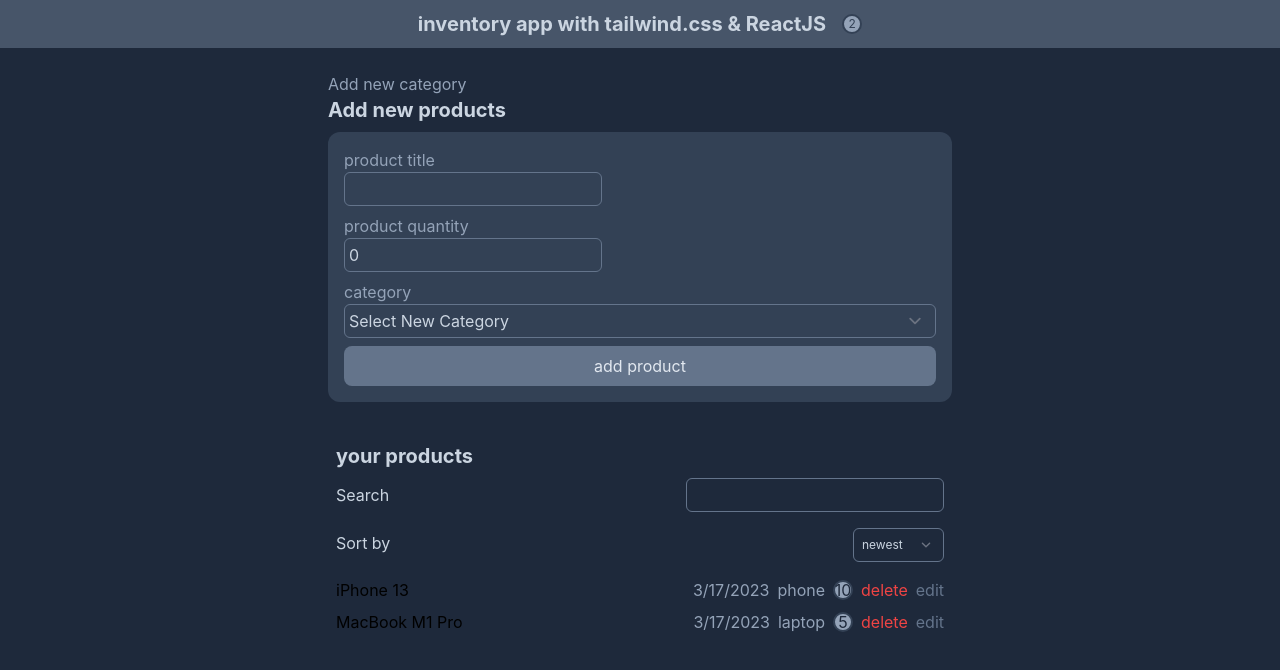
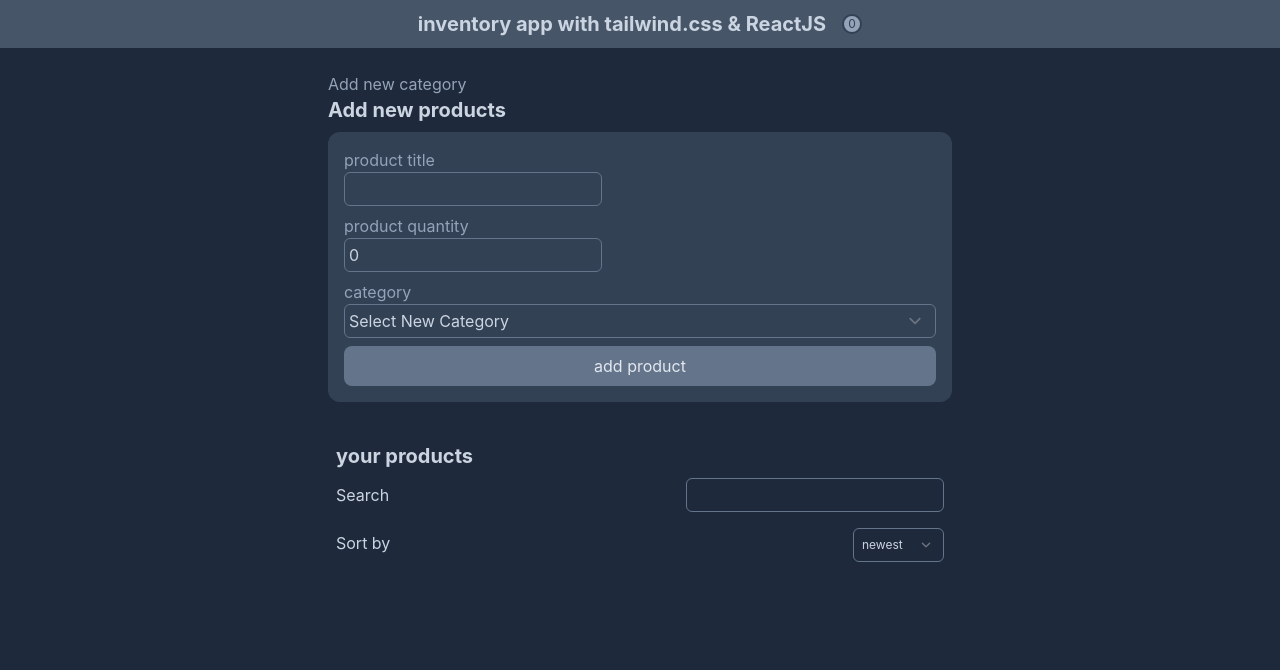
Before and after one commit to IsAmirMmd/inventory-app, a React (Create React App) app: page / in a window 1280 px wide. Shown: the top 670 px of the page. Built offline with nearby package versions, Linux system fonts and the light colour scheme.

Commit message:
loading and saving from/to localStorage

```diff
--- a/src/App.js
+++ b/src/App.js
@@ -9,9 +9,9 @@ import ProductList from "./components/ProductList";
 import FilterProduct from "./components/FilterProduct";
 
 function App() {
-  const [categories, setCategories] = useState(Categories);
-  const [products, setProducts] = useState(Products);
-  const [filteredProduct, setFilteredProduct] = useState(Products);
+  const [categories, setCategories] = useState([]);
+  const [products, setProducts] = useState([]);
+  const [filteredProduct, setFilteredProduct] = useState([]);
   const [search, setSearch] = useState("");
   const [sort, setSort] = useState("1");
 
@@ -35,6 +35,23 @@ function App() {
       product.title.toLowerCase().includes(search)
     );
   };
+
+  useEffect(() => {
+    const savedCategories =
+      JSON.parse(localStorage.getItem("categories")) || [];
+    const savedProducts = JSON.parse(localStorage.getItem("products")) || [];
+    setCategories(savedCategories);
+    setProducts(savedProducts);
+  }, []);
+
+  useEffect(() => {
+    if (categories.length)
+      localStorage.setItem("categories", JSON.stringify(categories));
+  }, [categories]);
+  useEffect(() => {
+    if (products.length)
+      localStorage.setItem("products", JSON.stringify(products));
+  }, [products]);
 
   const sortDate = (array) => {
     return [...array].sort((a, b) => {
```
